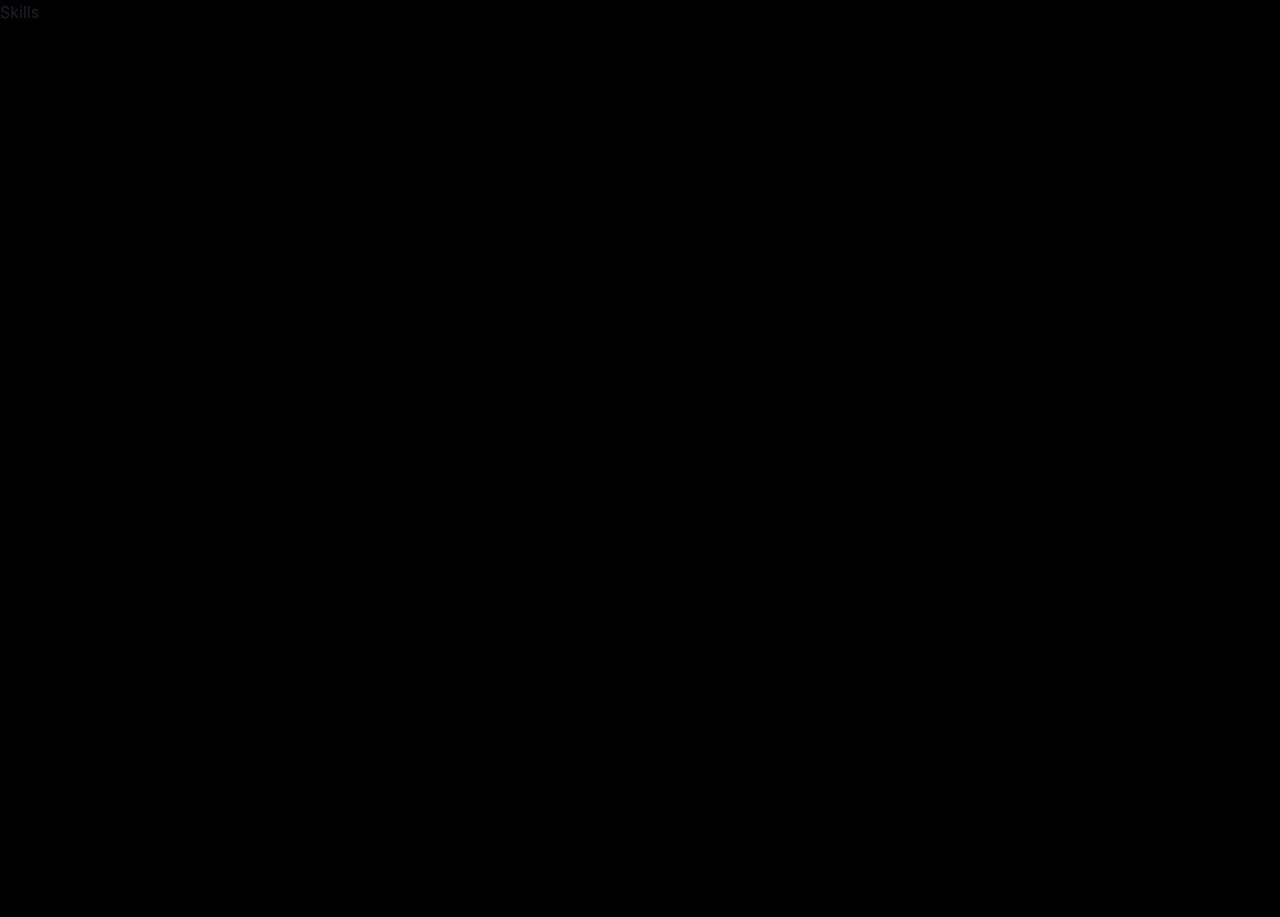
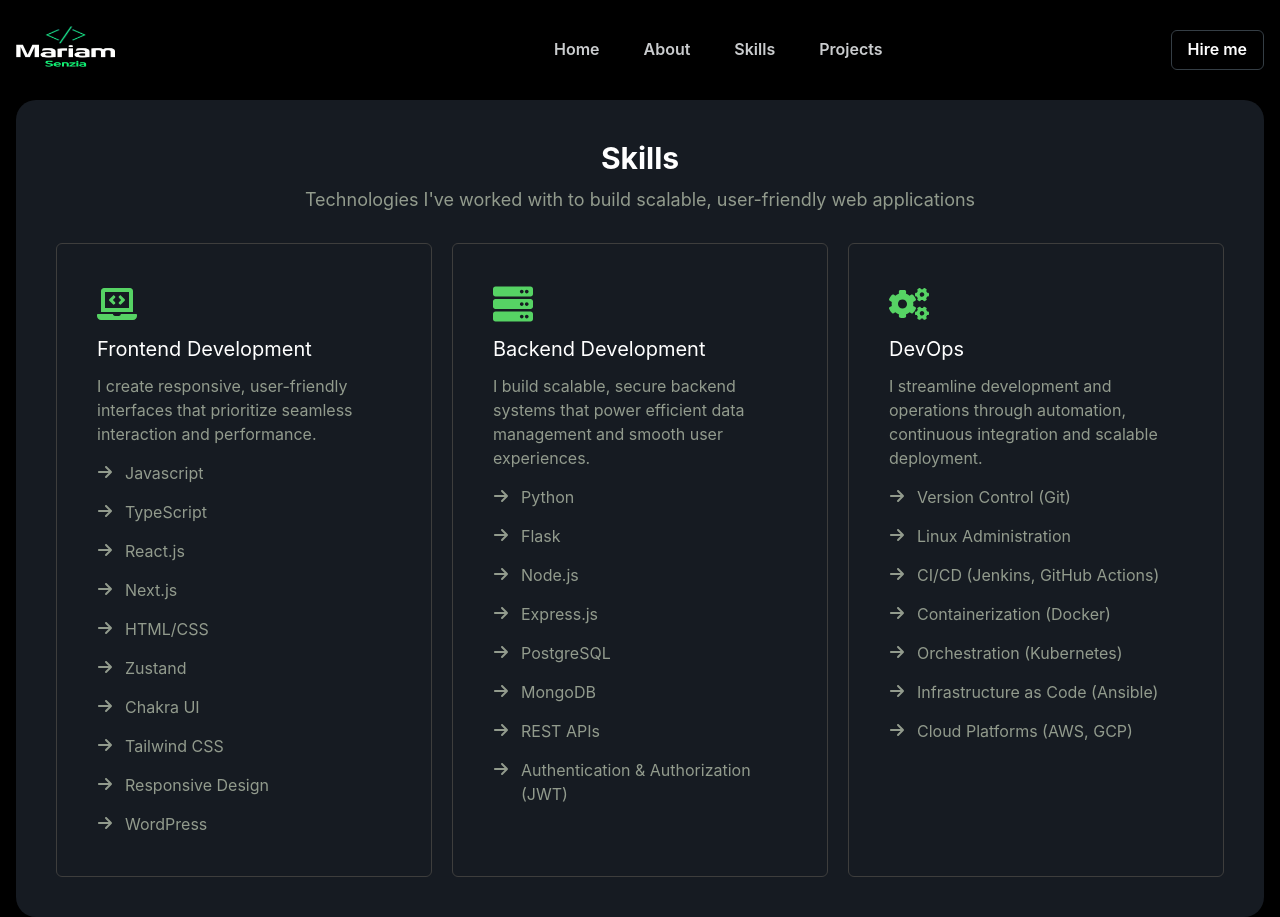
Before and after one commit to Mariam-Senzia/developer-portfolio, a React (Vite) app: page /skills in a window 1280 px wide. Before the commit the page ends 800 px from the top, so only its background shows below. Built offline with nearby package versions, Linux system fonts and the light colour scheme.

Commit message:
Added skills cards and its custom hook on skills page

```diff
--- /dev/null
+++ b/src/components/skills/SkillsCards.tsx
@@ -0,0 +1,40 @@
+import { Box, Card, Container, Flex, Grid, Heading, Text} from "@chakra-ui/react"
+import useSkills from "../../hooks/useSkills"
+import { FaArrowRight } from "react-icons/fa6";
+
+const SkillsCards = () => {
+  const skills = useSkills();
+
+  return (
+    <>
+        <Container maxW="container.xl">
+            <Box backgroundColor='#161b22' borderRadius="20px" mt="100px" p="10">
+                <Heading color="white" textAlign="center" fontSize="3xl">Skills</Heading>
+                <Text textAlign="center" color="#929b8d" mt="10px" fontSize="lg">Technologies I've worked with to build scalable, user-friendly web applications</Text>
+
+                <Grid templateColumns="repeat(3, 1fr)" gap="5" mt="30px">
+                    {skills.map((item, index) => (
+                        <Card key={index} p="10" variant="outline" borderColor="#3E3E3D" backgroundColor='#161b22' _hover={{ borderColor:"#56d364"}}>
+                            <Box>
+                                {<item.icon size="40px" color="#56d364" />}
+                            </Box>
+                            <Text mt="10px" color="white" fontSize="xl">{item.title}</Text>
+                            <Text mt="10px" color="#929b8d">{item.description}</Text>
+                            {item.skills.map((skill) => (
+                                <Flex mt="15px" gap="3">
+                                    <Box mt="3px">
+                                        <FaArrowRight color="#929b8d" />
+                                    </Box>
+                                    <Text color="#929b8d">{skill}</Text>
+                                </Flex>
+                            ))}
+                        </Card>
+                    ))}
+                </Grid>
+            </Box>
+        </Container>
+    </>
+  )
+}
+
+export default SkillsCards
--- a/src/hooks/useEducation.tsx
+++ b/src/hooks/useEducation.tsx
@@ -2,14 +2,14 @@
 const useEducation = () => {
     const education = [
         {
-            "date": "December 2023 - August 2024",
-            "course": "Certificate in Software Engineering",
-            "school": "Moringa School",
+            date: "December 2023 - August 2024",
+            course: "Certificate in Software Engineering",
+            school: "Moringa School",
         },
         {
-            "date": "June 2023 - August 2023",
-            "course": "Certificate in DevOps Engineering",
-            "school": "Moringa School",
+            date: "June 2023 - August 2023",
+            course: "Certificate in DevOps Engineering",
+            school: "Moringa School",
         },
     ]
   return education;
--- /dev/null
+++ b/src/hooks/useSkills.tsx
@@ -0,0 +1,55 @@
+import { FaCogs, FaServer, FaLaptopCode } from "react-icons/fa";
+
+const useSkills = () => {
+  const skills = [
+    {
+        icon: FaLaptopCode,
+        title: "Frontend Development",
+        description: "I create responsive, user-friendly interfaces that prioritize seamless interaction and performance.",
+        skills: [
+            "Javascript",
+            "TypeScript",
+            "React.js",
+            "Next.js",
+            "HTML/CSS",
+            "Zustand",
+            "Chakra UI",
+            "Tailwind CSS",
+            "Responsive Design",
+            "WordPress",
+        ]
+    },
+    {
+        icon: FaServer,
+        title: "Backend Development",
+        description: "I build scalable, secure backend systems that power efficient data management and smooth user experiences.",
+        skills: [
+            "Python",
+            "Flask",
+            "Node.js",
+            "Express.js",
+            "PostgreSQL",
+            "MongoDB",
+            "REST APIs",
+            "Authentication & Authorization (JWT)",
+        ],
+    },
+    {
+        icon: FaCogs,
+        title: "DevOps",
+        description: "I streamline development and operations through automation, continuous integration and scalable deployment.",
+        skills: [
+            "Version Control (Git)",
+            "Linux Administration",
+            "CI/CD (Jenkins, GitHub Actions)",
+            "Containerization (Docker)",
+            "Orchestration (Kubernetes)",
+            "Infrastructure as Code (Ansible)",
+            "Cloud Platforms (AWS, GCP)",
+        ],
+    }
+  ];
+  return skills;
+}
+
+export default useSkills;
--- a/src/pages/Skills.tsx
+++ b/src/pages/Skills.tsx
@@ -1,5 +1,13 @@
+import Navbar from "../components/home/Navbar";
+import SkillsCards from "../components/skills/SkillsCards";
+
 const Skills = () => {
-  return <div>Skills</div>;
+  return (
+    <>
+      <Navbar />
+      <SkillsCards />
+    </>
+  );
 };
 
 export default Skills;
```
